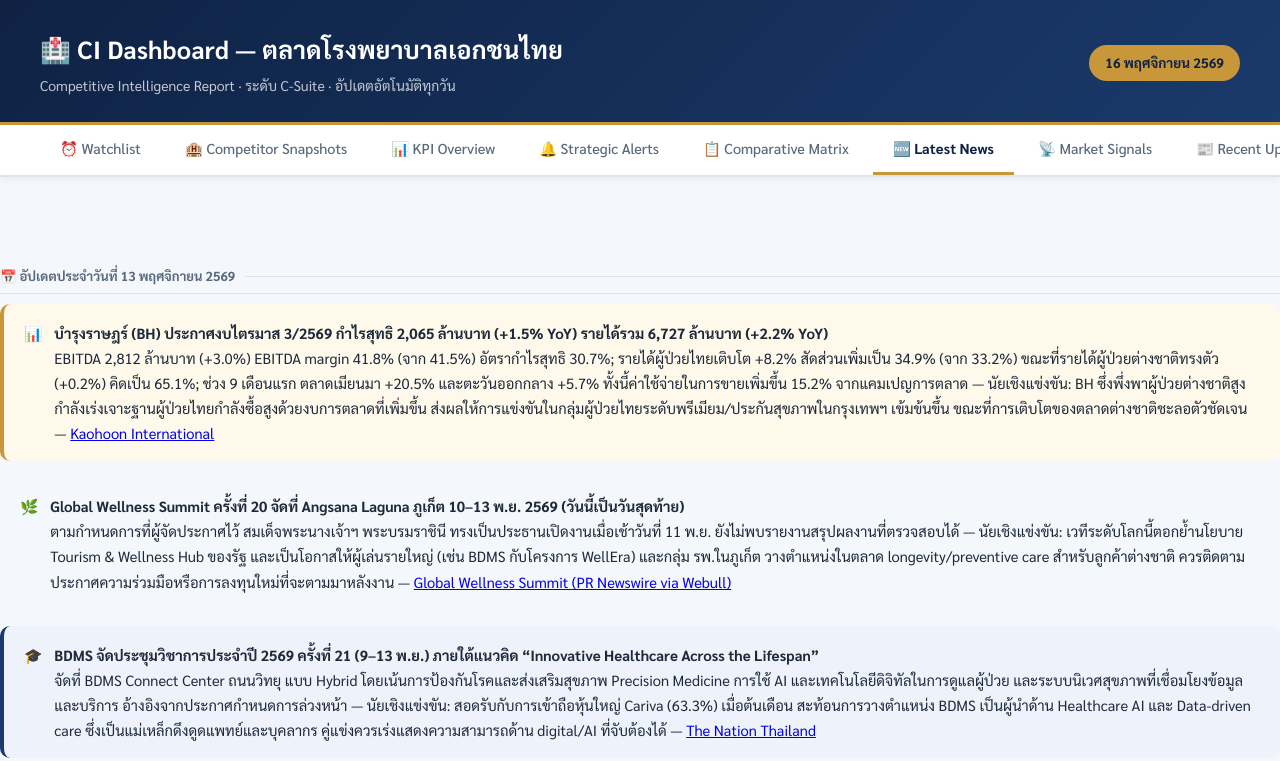
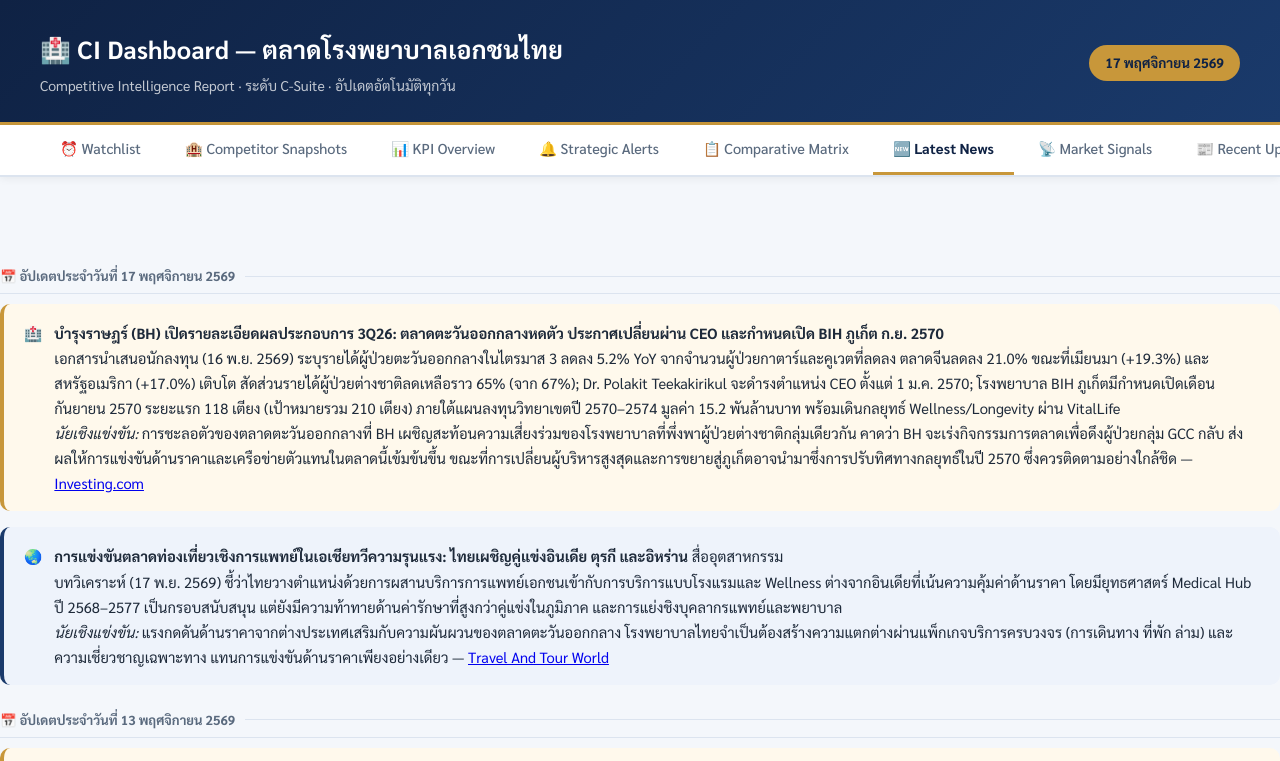
Before and after one commit to vejthani-ci-bee/ci-dashboard, a plain HTML site: page index.html in a window 1280 px wide. Both pictures are taken after a click on the button "🆕 Latest News". Shown: the top 761 px of the page. Drawn offline with Linux system fonts and the light colour scheme.

Commit message:
Auto-update CI Dashboard 17 พฤศจิกายน 2569

```diff
--- a/index.html
+++ b/index.html
@@ -101,7 +101,7 @@
     <p>Competitive Intelligence Report · ระดับ C-Suite · อัปเดตอัตโนมัติทุกวัน</p>
   </div>
   <div class="header-right">
-    <div class="date-badge" id="reportDate">16 พฤศจิกายน 2569</div>
+    <div class="date-badge" id="reportDate">17 พฤศจิกายน 2569</div>
   </div>
 </div>
 
@@ -408,6 +408,18 @@
 
 
 <div id="latestnews" class="section">
+
+<div style="font-size:.82rem;font-weight:700;color:var(--muted);margin:24px 0 10px;display:flex;align-items:center;gap:10px;padding-bottom:6px;border-bottom:1px solid var(--border);">📅 อัปเดตประจำวันที่ 17 พฤศจิกายน 2569 <span style="flex:1;height:1px;background:var(--border);display:inline-block;"></span></div>
+
+<div class="alert gold">
+<div class="alert-icon">🏥</div>
+<div><strong>บำรุงราษฎร์ (BH) เปิดรายละเอียดผลประกอบการ 3Q26: ตลาดตะวันออกกลางหดตัว ประกาศเปลี่ยนผ่าน CEO และกำหนดเปิด BIH ภูเก็ต ก.ย. 2570</strong><br>เอกสารนำเสนอนักลงทุน (16 พ.ย. 2569) ระบุรายได้ผู้ป่วยตะวันออกกลางในไตรมาส 3 ลดลง 5.2% YoY จากจำนวนผู้ป่วยกาตาร์และคูเวตที่ลดลง ตลาดจีนลดลง 21.0% ขณะที่เมียนมา (+19.3%) และสหรัฐอเมริกา (+17.0%) เติบโต สัดส่วนรายได้ผู้ป่วยต่างชาติลดเหลือราว 65% (จาก 67%); Dr. Polakit Teekakirikul จะดำรงตำแหน่ง CEO ตั้งแต่ 1 ม.ค. 2570; โรงพยาบาล BIH ภูเก็ตมีกำหนดเปิดเดือนกันยายน 2570 ระยะแรก 118 เตียง (เป้าหมายรวม 210 เตียง) ภายใต้แผนลงทุนวิทยาเขตปี 2570–2574 มูลค่า 15.2 พันล้านบาท พร้อมเดินกลยุทธ์ Wellness/Longevity ผ่าน VitalLife<br><em>นัยเชิงแข่งขัน:</em> การชะลอตัวของตลาดตะวันออกกลางที่ BH เผชิญสะท้อนความเสี่ยงร่วมของโรงพยาบาลที่พึ่งพาผู้ป่วยต่างชาติกลุ่มเดียวกัน คาดว่า BH จะเร่งกิจกรรมการตลาดเพื่อดึงผู้ป่วยกลุ่ม GCC กลับ ส่งผลให้การแข่งขันด้านราคาและเครือข่ายตัวแทนในตลาดนี้เข้มข้นขึ้น ขณะที่การเปลี่ยนผู้บริหารสูงสุดและการขยายสู่ภูเก็ตอาจนำมาซึ่งการปรับทิศทางกลยุทธ์ในปี 2570 ซึ่งควรติดตามอย่างใกล้ชิด — <a href="https://www.investing.com/news/company-news/bumrungrad-q3-2026-slides-record-margins-wellness-expansion-93CH-5028434" target="_blank">Investing.com</a></div>
+</div>
+
+<div class="alert blue">
+<div class="alert-icon">🌏</div>
+<div><strong>การแข่งขันตลาดท่องเที่ยวเชิงการแพทย์ในเอเชียทวีความรุนแรง: ไทยเผชิญคู่แข่งอินเดีย ตุรกี และอิหร่าน</strong> <span class="badge-partial">สื่ออุตสาหกรรม</span><br>บทวิเคราะห์ (17 พ.ย. 2569) ชี้ว่าไทยวางตำแหน่งด้วยการผสานบริการการแพทย์เอกชนเข้ากับการบริการแบบโรงแรมและ Wellness ต่างจากอินเดียที่เน้นความคุ้มค่าด้านราคา โดยมียุทธศาสตร์ Medical Hub ปี 2568–2577 เป็นกรอบสนับสนุน แต่ยังมีความท้าทายด้านค่ารักษาที่สูงกว่าคู่แข่งในภูมิภาค และการแย่งชิงบุคลากรแพทย์และพยาบาล<br><em>นัยเชิงแข่งขัน:</em> แรงกดดันด้านราคาจากต่างประเทศเสริมกับความผันผวนของตลาดตะวันออกกลาง โรงพยาบาลไทยจำเป็นต้องสร้างความแตกต่างผ่านแพ็กเกจบริการครบวงจร (การเดินทาง ที่พัก ล่าม) และความเชี่ยวชาญเฉพาะทาง แทนการแข่งขันด้านราคาเพียงอย่างเดียว — <a href="https://www.travelandtourworld.com/news/article/a5rournpqe5u/" target="_blank">Travel And Tour World</a></div>
+</div>
 
 <div style="font-size:.82rem;font-weight:700;color:var(--muted);margin:24px 0 10px;display:flex;align-items:center;gap:10px;padding-bottom:6px;border-bottom:1px solid var(--border);">📅 อัปเดตประจำวันที่ 13 พฤศจิกายน 2569 <span style="flex:1;height:1px;background:var(--border);display:inline-block;"></span></div>
 
@@ -1602,6 +1614,8 @@
 <li><a href="https://www.nationthailand.com/pr-news/40070322" target="_blank">BDMS to Host Annual Academic Conference 2026 “Innovative Healthcare Across the Lifespan” — The Nation Thailand (27 ส.ค. 2569)</a></li>
 <li><a href="https://www.hfocus.org/content/2026/11/40139" target="_blank">สมาคมเพื่อนโรคไตฯ ถก สปสช. ยันผู้ป่วยฟอกไตไม่กระทบ ปมชะลอโอนค่าบริการ รพ. — Hfocus (4 พ.ย. 2569)</a></li>
 <li><a href="https://www.kaohooninternational.com/markets/592416" target="_blank">BDMS Set for Record Profit in 3Q26 as Influenza Outbreak Drives Patient Growth — Kaohoon International (9 ต.ค. 2569)</a></li>
+<li><a href="https://www.investing.com/news/company-news/bumrungrad-q3-2026-slides-record-margins-wellness-expansion-93CH-5028434" target="_blank">Bumrungrad Q3 2026 slides: record margins, wellness expansion — Investing.com (16 พ.ย. 2569)</a></li>
+<li><a href="https://www.travelandtourworld.com/news/article/a5rournpqe5u/" target="_blank">Thailand and Asian Countries Intensify a Fierce Medical Tourism Race — Travel And Tour World (17 พ.ย. 2569)</a></li>
 </ul>
 </div>
 
```
